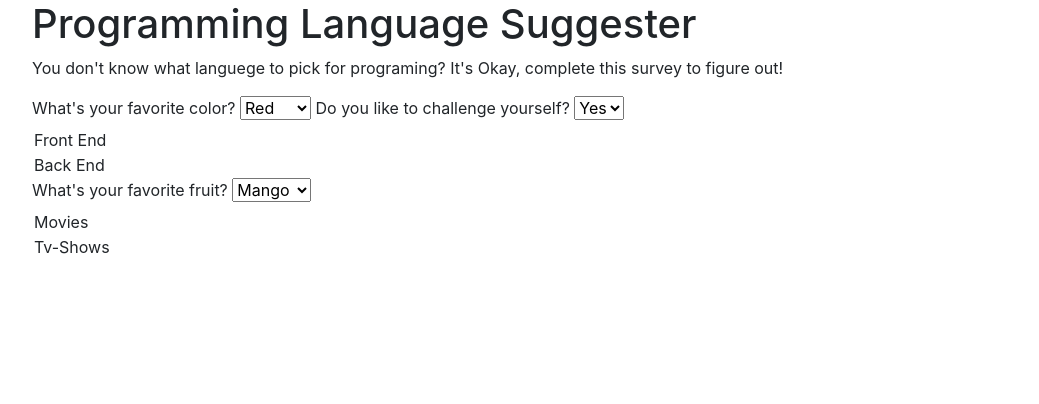
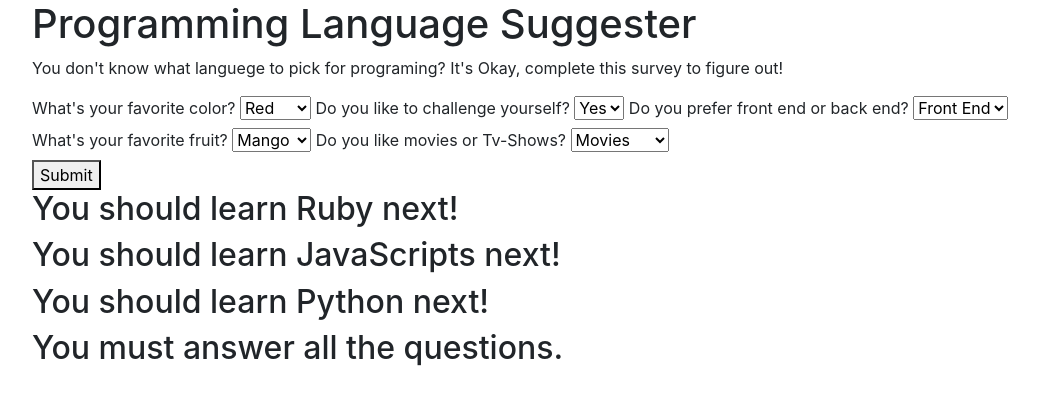
Before and after one commit to MoeNur7/Project-HTML, a plain HTML site: page index.html in a window 1280 px wide. Shown: the whole page, without its empty margins (53-1092 px from the left). Drawn offline with nearby package versions, Linux system fonts and the light colour scheme; files that its build step writes are made by us from their sources.

Commit message:
the project will have buttons now.

```diff
--- a/index.html
+++ b/index.html
@@ -25,31 +25,42 @@
             <select q2="challenge" id="challenge-select">
                 <option value="1">Yes</option>
                 <option value="2">No</option>
+            </select>
+
 
             <label>Do you prefer front end or back end?</label>
             <select q3="prefer" id="prefer-select">
                 <option value="1">Front End</option>
                 <option value="2">Back End</option>
+            </select>
 
             <label>What's your favorite fruit?</label>
             <select q4="fruit" id="fruit-select">
                 <option value="1">Mango</option>
                 <option value="2">Banana</option>
                 <option value="3">Apple</option>
+            </select>
 
             <label>Do you like movies or Tv-Shows?</label>
             <select q5="like" id="like-select">
                 <option value="1">Movies</option>
                 <option value="2">Tv-Shows</option>
+            </select>
 
-
-
+           </div>
+           <button type="submit">Submit</button>
         </form>
-    </div>
-
-
-
-
+        <div id="display-ruby" class="suggestion-output">
+            <h2> You should learn Ruby next!</h2>
+        </div>
+        <div id="display-JavaScripts" class="suggestion-output">
+            <h2> You should learn JavaScripts next!</h2>
+        </div>
+        <div id="display-Python" class="suggestion-output">
+            <h2> You should learn Python next!</h2>
+        </div>
+        <div id="display-empty-form" class="suggestion-output">
+            <h2>You must answer all the questions.</h2>
     </div>
   </body>
 </html>
```
